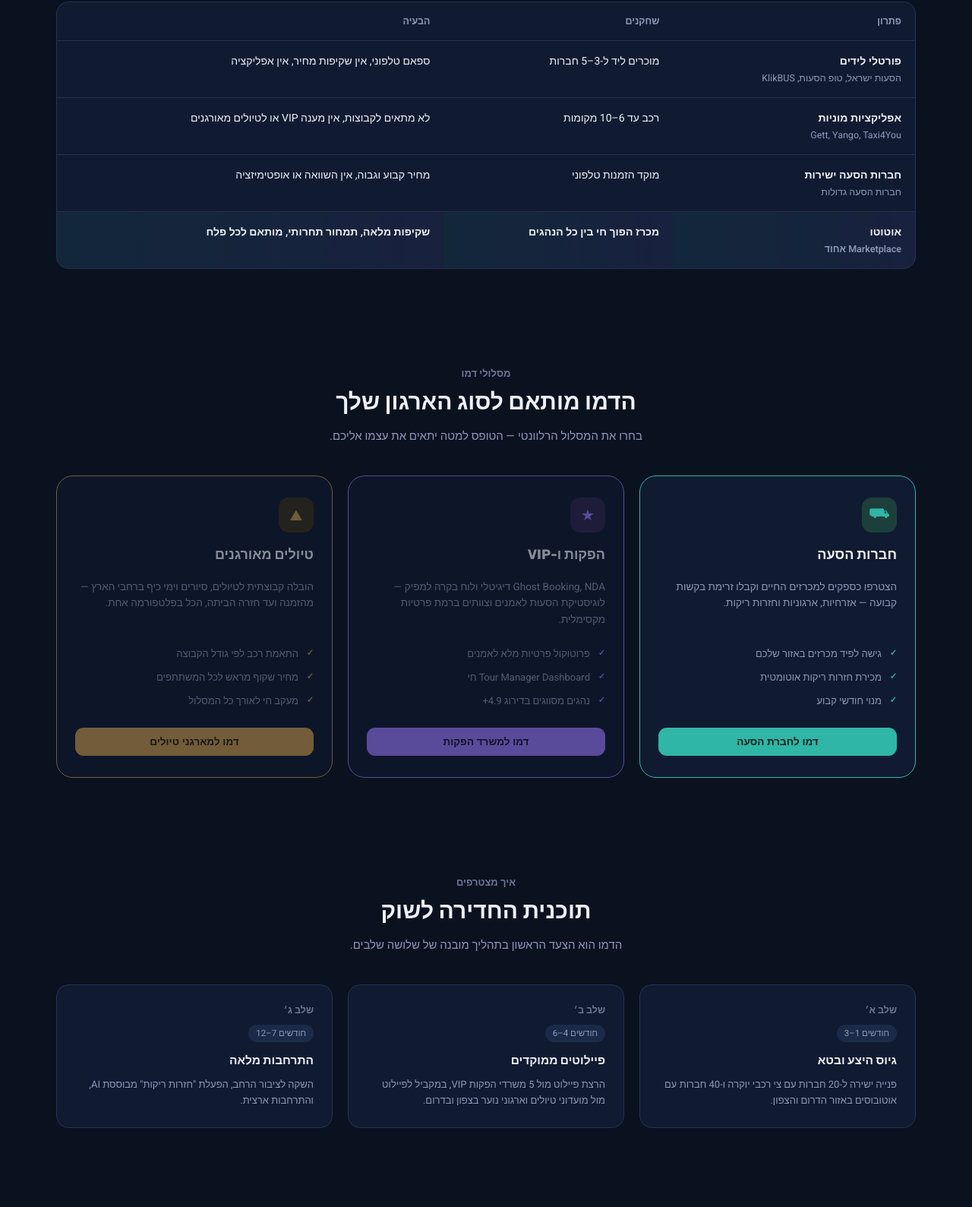
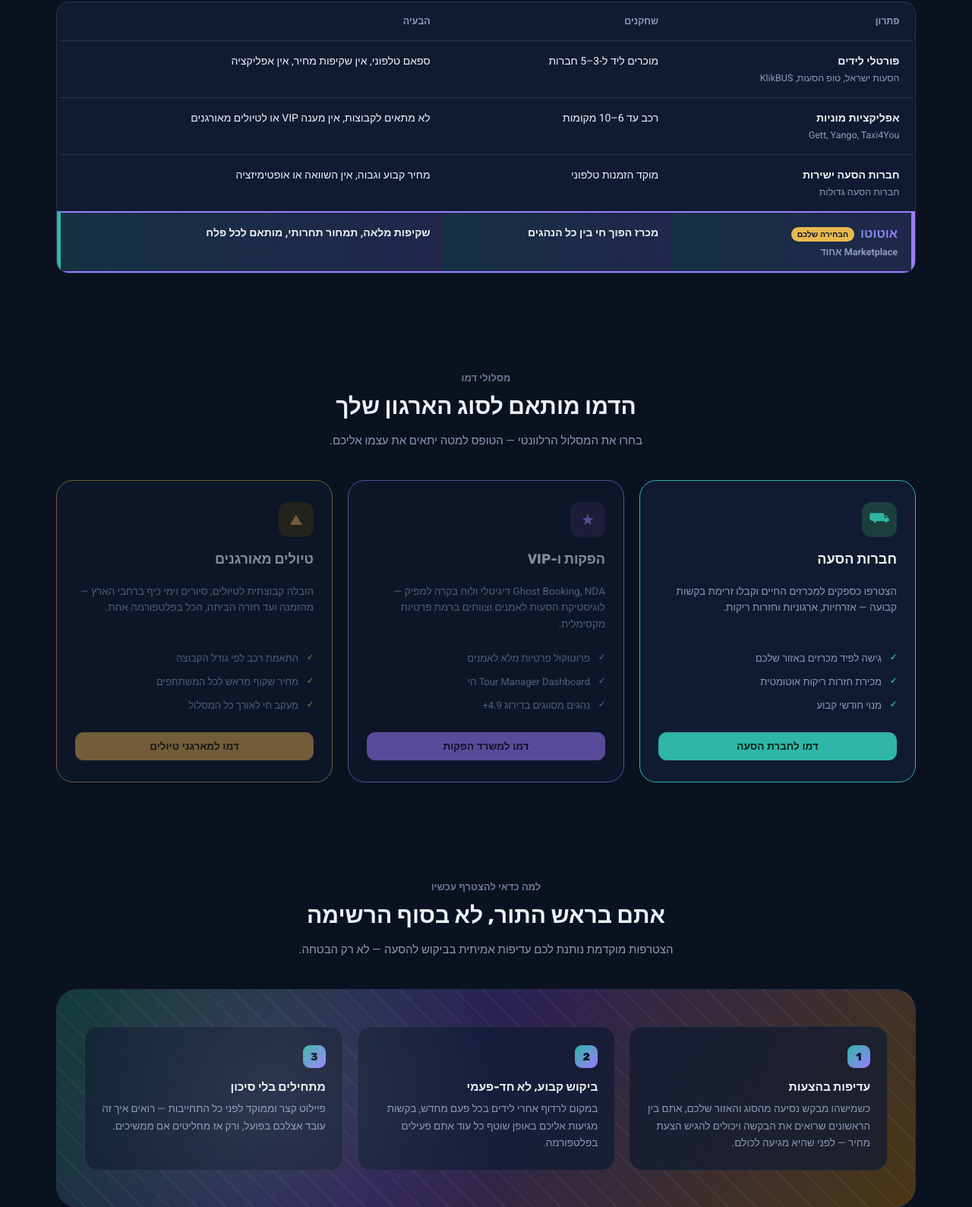
Before and after one commit to arielbogachov/Linux, a plain HTML site: page oto-to-request-demo.html in a window 1280 px wide. Shown: the part 987-2576 px from the top of the page at 76% size. Drawn offline with Linux system fonts and the light colour scheme.

Commit message:
Add files via upload

```diff
--- a/oto-to-request-demo.html
+++ b/oto-to-request-demo.html
@@ -126,7 +126,28 @@
   th{ text-align:right; padding:16px 18px; font-size:12.5px; color:var(--muted); font-weight:600; border-bottom:1px solid var(--border); }
   td{ padding:16px 18px; border-bottom:1px solid var(--border); vertical-align:top; }
   tr:last-child td{ border-bottom:none; }
-  tr.us td{ background:linear-gradient(90deg, rgba(47,182,166,.08), rgba(155,123,255,.06)); font-weight:600; }
+  tr.us{ position:relative; }
+  tr.us td{
+    background:linear-gradient(90deg, rgba(47,182,166,.14), rgba(155,123,255,.12));
+    font-weight:700;
+    border-top:2px solid var(--vip);
+    border-bottom:2px solid var(--vip);
+  }
+  tr.us td:first-child{ border-right:5px solid var(--vip); border-radius:0 8px 8px 0; }
+  tr.us td:last-child{ border-left:5px solid var(--civilian); border-radius:8px 0 0 8px; }
+  .row-title-brand{
+    font-size:16.5px; font-weight:800;
+    background:linear-gradient(90deg, var(--civilian), var(--vip));
+    -webkit-background-clip:text; background-clip:text; color:transparent;
+    display:inline-flex; align-items:center; gap:8px;
+  }
+  .brand-badge{
+    -webkit-background-clip:initial; background-clip:initial;
+    font-size:10.5px; font-weight:700; color:#0A1220;
+    background:var(--warn);
+    padding:2px 8px; border-radius:999px;
+    -webkit-text-fill-color:#0A1220;
+  }
   tbody tr:not(.us):hover td{ background:rgba(255,255,255,.02); }
   .row-title{ font-weight:700; margin-bottom:3px; }
   .row-sub{ color:var(--muted); font-size:12.5px; }
@@ -169,23 +190,6 @@
   .segment-btn.vip{ background:var(--vip); color:#1A1030; }
   .segment-btn.tours{ background:var(--tours); color:#241C0C; }
 
-  /* ---------- GTM Timeline ---------- */
-  .timeline{
-    display:grid; grid-template-columns:repeat(3,1fr); gap:20px;
-  }
-  @media (max-width:900px){ .timeline{ grid-template-columns:1fr; } }
-  .tl-card{
-    background:var(--panel); border:1px solid var(--border); border-radius:var(--radius-m); padding:24px;
-    position:relative;
-  }
-  .tl-phase{ font-size:12.5px; color:var(--muted-2); font-weight:700; margin-bottom:8px; }
-  .tl-months{
-    display:inline-block; font-size:11.5px; padding:3px 10px; border-radius:999px;
-    background:var(--card-2); color:var(--muted); margin-bottom:14px;
-  }
-  .tl-card h4{ font-size:15.5px; margin-bottom:10px; line-height:1.4; }
-  .tl-card p{ font-size:13px; color:var(--muted); line-height:1.6; margin:0; }
-
   /* ---------- What you get strip ---------- */
   .expect-strip{
     display:grid; grid-template-columns:repeat(4,1fr); gap:16px; margin-bottom:56px;
@@ -201,6 +205,54 @@
     margin:0 auto 12px;
   }
   .expect-item p{ font-size:13px; color:var(--muted); margin:0; line-height:1.5; }
+
+  /* ---------- Priority / why-join-now section ---------- */
+  .priority-wrap{
+    position:relative;
+    border-radius:28px;
+    padding:48px 36px;
+    overflow:hidden;
+    background:
+      linear-gradient(125deg, #123B38 0%, #2A2154 45%, #4A3714 100%);
+    border:1px solid var(--border);
+  }
+  .priority-wrap::before{
+    content:"";
+    position:absolute; inset:0;
+    background-image:
+      repeating-linear-gradient(45deg, rgba(255,255,255,.05) 0 2px, transparent 2px 26px);
+    pointer-events:none;
+  }
+  .priority-wrap::after{
+    content:"";
+    position:absolute; top:-40%; left:-10%;
+    width:70%; height:180%;
+    background:radial-gradient(circle, rgba(255,255,255,.10), transparent 65%);
+    transform:rotate(15deg);
+    pointer-events:none;
+  }
+  .priority-grid{
+    position:relative;
+    display:grid; grid-template-columns:repeat(3,1fr); gap:18px;
+  }
+  @media (max-width:900px){ .priority-grid{ grid-template-columns:1fr; } }
+  .priority-card{
+    background:rgba(16,27,50,.72);
+    backdrop-filter:blur(6px);
+    border:1px solid rgba(255,255,255,.08);
+    border-radius:18px;
+    padding:24px 22px;
+  }
+  .priority-num{
+    width:30px; height:30px; border-radius:9px;
+    display:flex; align-items:center; justify-content:center;
+    font-family:'Rubik'; font-weight:800; font-size:14px;
+    margin-bottom:16px;
+    background:linear-gradient(135deg, var(--civilian), var(--vip));
+    color:#0A1220;
+  }
+  .priority-card h4{ font-size:15.5px; margin-bottom:9px; }
+  .priority-card p{ font-size:13.5px; color:var(--muted); line-height:1.65; margin:0; }
 
   /* ---------- Demo request form ---------- */
   .form-wrap{
@@ -326,9 +378,9 @@
             <td>מחיר קבוע וגבוה, אין השוואה או אופטימיזציה</td>
           </tr>
           <tr class="us">
-            <td><div class="row-title">אוטוטו</div><div class="row-sub">Marketplace אחוד</div></td>
-            <td>מכרז הפוך חי בין כל הנהגים</td>
-            <td>שקיפות מלאה, תמחור תחרותי, מותאם לכל פלח</td>
+            <td><div class="row-title row-title-brand">אוטוטו <span class="brand-badge">הבחירה שלכם</span></div><div class="row-sub">Marketplace אחוד</div></td>
+            <td><strong>מכרז הפוך חי בין כל הנהגים</strong></td>
+            <td><strong>שקיפות מלאה, תמחור תחרותי, מותאם לכל פלח</strong></td>
           </tr>
         </tbody>
       </table>
@@ -382,28 +434,27 @@
 
   <section>
     <div class="section-head">
-      <div class="kicker">איך מצטרפים</div>
-      <h2>תוכנית החדירה לשוק</h2>
-      <p>הדמו הוא הצעד הראשון בתהליך מובנה של שלושה שלבים.</p>
+      <div class="kicker">למה כדאי להצטרף עכשיו</div>
+      <h2>אתם בראש התור, לא בסוף הרשימה</h2>
+      <p>הצטרפות מוקדמת נותנת לכם עדיפות אמיתית בביקוש להסעה — לא רק הבטחה.</p>
     </div>
-    <div class="timeline">
-      <div class="tl-card">
-        <div class="tl-phase">שלב א׳</div>
-        <div class="tl-months">חודשים 1–3</div>
-        <h4>גיוס היצע ובטא</h4>
-        <p>פנייה ישירה ל-20 חברות עם צי רכבי יוקרה ו-40 חברות עם אוטובוסים באזור הדרום והצפון.</p>
-      </div>
-      <div class="tl-card">
-        <div class="tl-phase">שלב ב׳</div>
-        <div class="tl-months">חודשים 4–6</div>
-        <h4>פיילוטים ממוקדים</h4>
-        <p>הרצת פיילוט מול 5 משרדי הפקות VIP, במקביל לפיילוט מול מועדוני טיולים וארגוני נוער בצפון ובדרום.</p>
-      </div>
-      <div class="tl-card">
-        <div class="tl-phase">שלב ג׳</div>
-        <div class="tl-months">חודשים 7–12</div>
-        <h4>התרחבות מלאה</h4>
-        <p>השקה לציבור הרחב, הפעלת "חזרות ריקות" מבוססת AI, והתרחבות ארצית.</p>
+    <div class="priority-wrap">
+      <div class="priority-grid">
+        <div class="priority-card">
+          <div class="priority-num">1</div>
+          <h4>עדיפות בהצעות</h4>
+          <p>כשמישהו מבקש נסיעה מהסוג והאזור שלכם, אתם בין הראשונים שרואים את הבקשה ויכולים להגיש הצעת מחיר — לפני שהיא מגיעה לכולם.</p>
+        </div>
+        <div class="priority-card">
+          <div class="priority-num">2</div>
+          <h4>ביקוש קבוע, לא חד-פעמי</h4>
+          <p>במקום לרדוף אחרי לידים בכל פעם מחדש, בקשות מגיעות אליכם באופן שוטף כל עוד אתם פעילים בפלטפורמה.</p>
+        </div>
+        <div class="priority-card">
+          <div class="priority-num">3</div>
+          <h4>מתחילים בלי סיכון</h4>
+          <p>פיילוט קצר וממוקד לפני כל התחייבות — רואים איך זה עובד אצלכם בפועל, ורק אז מחליטים אם ממשיכים.</p>
+        </div>
       </div>
     </div>
   </section>
```
